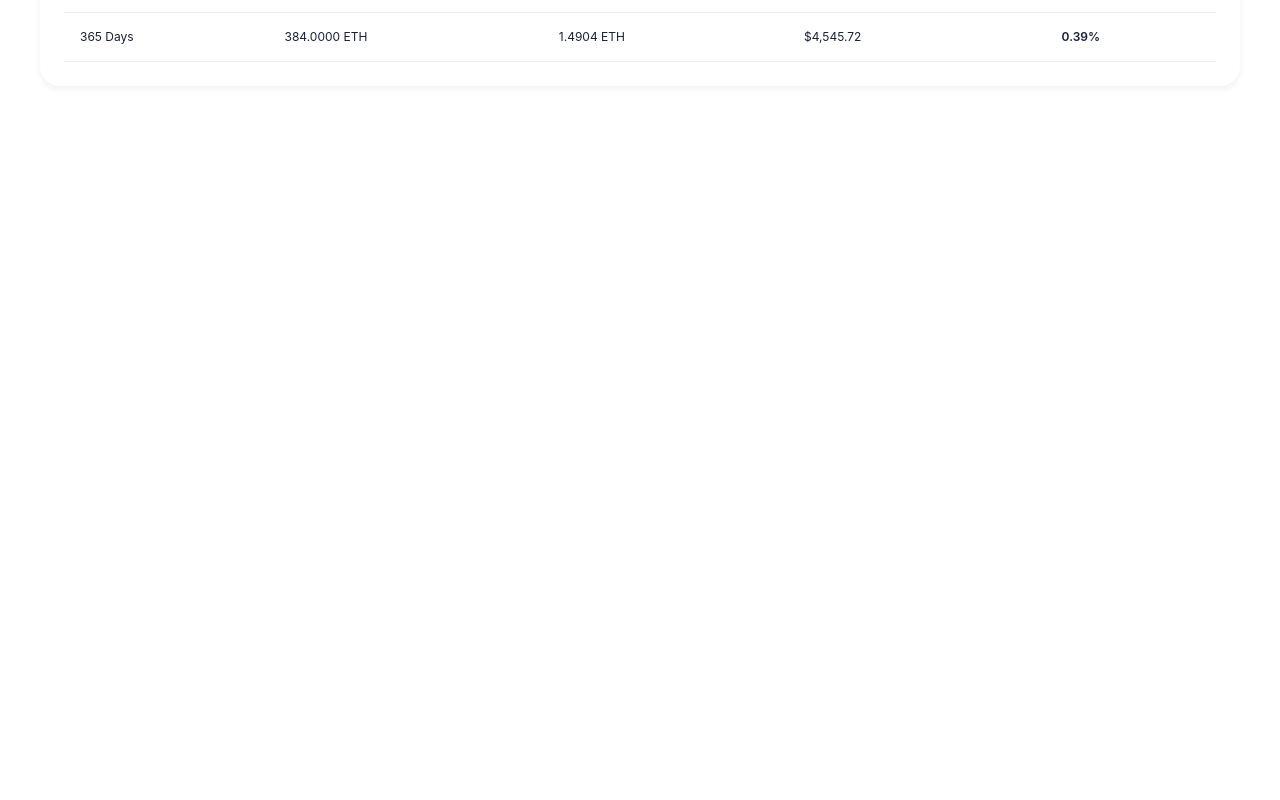
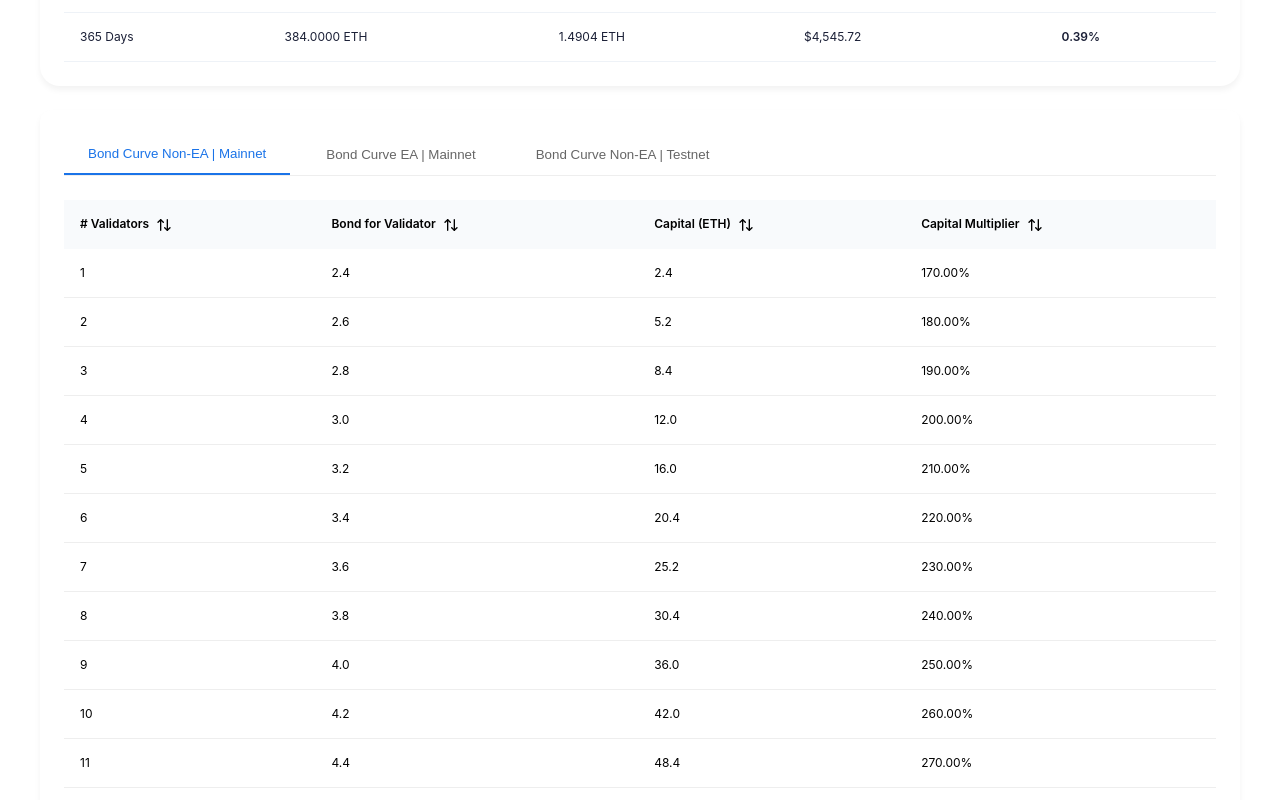
Before and after one commit to kayvee-x/lido-csm, a React (Create React App) app: page / in a window 1280 px wide. Shown: the part 1340-2140 px from the top of the page. Before the commit the page ends 1435 px from the top, so only its background shows below. Built offline with nearby package versions, Linux system fonts and the light colour scheme.

Commit message:
update section

```diff
--- a/package.json
+++ b/package.json
@@ -8,6 +8,7 @@
     "@heroicons/react": "^2.1.5",
     "chart.js": "^4.4.6",
     "classnames": "^2.5.1",
+    "lucide-react": "^0.456.0",
     "react": "^18.0.0",
     "react-chartjs-2": "^5.2.0",
     "react-dom": "^18.0.0",
--- a/src/App.js
+++ b/src/App.js
@@ -6,6 +6,7 @@ import { YieldComparison } from "./components/YieldComparison";
 import { InputSection } from "./components/InputSection";
 import { EarningsAnalysis } from "./components/EarningAnalysis";
 import { StakingTable } from "./components/StakingTable";
+import { BondCurveTables } from "./components/BondCurveTables";
 import "./app.css";
 
 function App() {
@@ -31,6 +32,28 @@ function App() {
     totalStaked: 0
   });
 
+  const bondCurveData = {
+    nonEAMainnet: Array.from({ length: 50 }, (_, i) => ({
+      validators: i + 1,
+      bondForValidator: (2.4 + (i * 0.2)).toFixed(1),
+      capital: ((2.4 + (i * 0.2)) * (i + 1)).toFixed(1),
+      multiplier: `${(170 + (i * 10)).toFixed(2)}%`
+    })),
+
+    eaMainnet: Array.from({ length: 50 }, (_, i) => ({
+      validators: i + 1,
+      bondForValidator: (1.5 + (i * 0.2)).toFixed(1),
+      capital: ((1.5 + (i * 0.2)) * (i + 1)).toFixed(1),
+      multiplier: `${(218 + (i * 7)).toFixed(2)}%`
+    })),
+
+    nonEATestnet: Array.from({ length: 50 }, (_, i) => ({
+      validators: i + 1,
+      bondForValidator: (2.0 + (i * 0.2)).toFixed(1),
+      capital: ((2.0 + (i * 0.2)) * (i + 1)).toFixed(1),
+      multiplier: `${(202 + (i * 8)).toFixed(2)}%`
+    }))
+  };
   useEffect(() => {
     if (stakingConfig.ethAvailable > 0) {
       // Calculate validators and bond
@@ -132,6 +155,7 @@ function App() {
               rewards={rewards}
               ethPrice={ETH_PRICE}
             />
+            <BondCurveTables bondCurveData={bondCurveData} />
           </section>
         </main>
       </div>
--- a/src/app.css
+++ b/src/app.css
@@ -306,3 +306,93 @@ body {
   .cumulative-rewards {
     padding: 0.6rem;
   }
+
+  .bond-curve-container {
+    background: white;
+    border-radius: 12px;
+    box-shadow: 0 4px 6px rgba(0, 0, 0, 0.05);
+    padding: 24px;
+  }
+
+  .table-controls {
+    margin-bottom: 24px;
+  }
+
+  .table-tabs {
+    display: flex;
+    gap: 12px;
+    border-bottom: 1px solid #eee;
+  }
+
+  .tab-button {
+    padding: 12px 24px;
+    border: none;
+    background: none;
+    cursor: pointer;
+    font-weight: 500;
+    color: #666;
+    transition: all 0.2s ease;
+  }
+
+  .tab-button.active {
+    color: #1a73e8;
+    border-bottom: 2px solid #1a73e8;
+  }
+
+  .table-wrapper {
+    overflow-x: auto;
+  }
+
+  .bond-table {
+    width: 100%;
+    border-collapse: separate;
+    border-spacing: 0;
+  }
+
+  .bond-table th {
+    background: #f8fafc;
+    padding: 16px;
+    text-align: left;
+    font-weight: 600;
+    cursor: pointer;
+    user-select: none;
+    white-space: nowrap;
+  }
+
+  .bond-table th:hover {
+    background: #f1f5f9;
+  }
+
+  .bond-table td {
+    padding: 16px;
+    border-bottom: 1px solid #eee;
+  }
+
+  .bond-table tbody tr:hover {
+    background: #f8fafc;
+  }
+
+  .sort-icon {
+    display: inline-block;
+    width: 16px;
+    height: 16px;
+    margin-left: 4px;
+    vertical-align: middle;
+  }
+
+  @media (max-width: 768px) {
+    .bond-curve-container {
+      padding: 16px;
+    }
+
+    .tab-button {
+      padding: 8px 16px;
+      font-size: 14px;
+    }
+
+    .bond-table th,
+    .bond-table td {
+      padding: 12px;
+      font-size: 14px;
+    }
+  }
--- /dev/null
+++ b/src/components/BondCurveTables.jsx
@@ -0,0 +1,76 @@
+import React, { useState } from 'react';
+import { ArrowUpDown } from 'lucide-react';
+
+export function BondCurveTables({ bondCurveData }) {
+    const [activeTable, setActiveTable] = useState('nonEAMainnet');
+    const [sortConfig, setSortConfig] = useState({ key: null, direction: 'asc' });
+
+    const tableHeaders = {
+        nonEAMainnet: "Bond Curve Non-EA | Mainnet",
+        eaMainnet: "Bond Curve EA | Mainnet",
+        nonEATestnet: "Bond Curve Non-EA | Testnet"
+    };
+
+    const handleSort = (key) => {
+        setSortConfig({
+            key,
+            direction: sortConfig.key === key && sortConfig.direction === 'asc' ? 'desc' : 'asc'
+        });
+    };
+
+    const sortedData = [...bondCurveData[activeTable]].sort((a, b) => {
+        if (!sortConfig.key) return 0;
+
+        const direction = sortConfig.direction === 'asc' ? 1 : -1;
+        return a[sortConfig.key] > b[sortConfig.key] ? direction : -direction;
+    });
+
+    return (
+        <div className="bond-curve-container">
+            <div className="table-controls">
+                <div className="table-tabs">
+                    {Object.keys(tableHeaders).map(key => (
+                        <button
+                            key={key}
+                            className={`tab-button ${activeTable === key ? 'active' : ''}`}
+                            onClick={() => setActiveTable(key)}
+                        >
+                            {tableHeaders[key]}
+                        </button>
+                    ))}
+                </div>
+            </div>
+
+            <div className="table-wrapper">
+                <table className="bond-table">
+                    <thead>
+                        <tr>
+                            <th onClick={() => handleSort('validators')}>
+                                # Validators <ArrowUpDown className="sort-icon" />
+                            </th>
+                            <th onClick={() => handleSort('bondForValidator')}>
+                                Bond for Validator <ArrowUpDown className="sort-icon" />
+                            </th>
+                            <th onClick={() => handleSort('capital')}>
+                                Capital (ETH) <ArrowUpDown className="sort-icon" />
+                            </th>
+                            <th onClick={() => handleSort('multiplier')}>
+                                Capital Multiplier <ArrowUpDown className="sort-icon" />
+                            </th>
+                        </tr>
+                    </thead>
+                    <tbody>
+                        {sortedData.map((row, index) => (
+                            <tr key={index}>
+                                <td>{row.validators}</td>
+                                <td>{row.bondForValidator}</td>
+                                <td>{row.capital}</td>
+                                <td>{row.multiplier}</td>
+                            </tr>
+                        ))}
+                    </tbody>
+                </table>
+            </div>
+        </div>
+    );
+}
```
Also changed, not shown: 2 other files (tests, documents, lock files or other folders).
